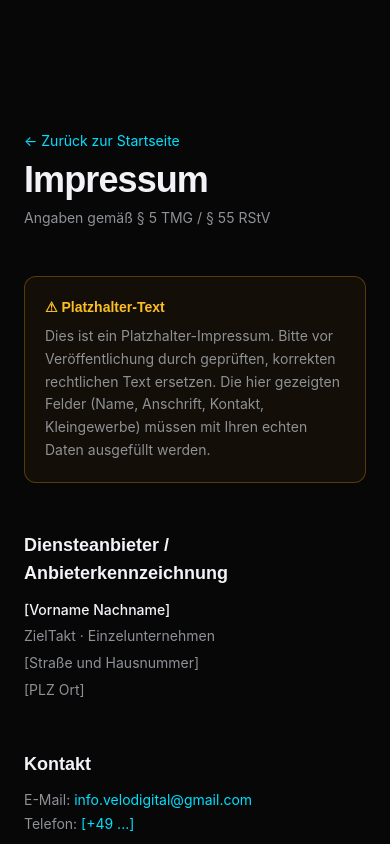
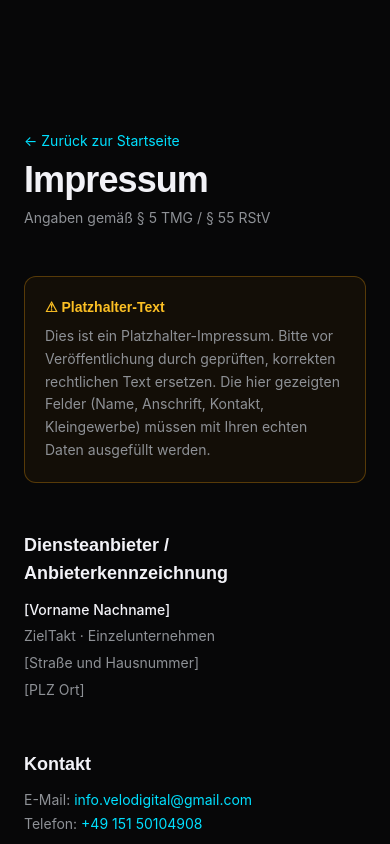
Before and after one commit to infovelodigital-lab/ZielTakt-, a React (Vite) app: page /impressum in a window 390 px wide. Shown: the top 844 px of the page. Built offline with nearby package versions, Linux system fonts and the light colour scheme.

Commit message:
SEO: add meta/OG/schema tags, sitemap.xml; fix wrong lang attribute and broken phone numbers

```diff
--- a/index.html
+++ b/index.html
@@ -1,5 +1,5 @@
 <!doctype html>
-<html lang="en">
+<html lang="de">
   <head>
     <meta charset="UTF-8" />
     <meta name="viewport" content="width=device-width, initial-scale=1.0" />
@@ -8,7 +8,52 @@
     <link rel="icon" type="image/png" sizes="192x192" href="/favicon-192.png" />
     <link rel="icon" type="image/png" sizes="512x512" href="/favicon-512.png" />
     <link rel="apple-touch-icon" href="/favicon-180.png" />
+    <link rel="canonical" href="https://zieltakt.info-velodigital.workers.dev/" />
+
     <title>ZielTakt – Webdesign Studio Konstanz</title>
+    <meta name="description" content="ZielTakt aus Konstanz: professionelle Websites, Google-Sichtbarkeit, Online-Buchung und Automatisierung für lokale Unternehmen am Bodensee. Kostenloses Erstgespräch." />
+
+    <meta property="og:type" content="website" />
+    <meta property="og:site_name" content="ZielTakt" />
+    <meta property="og:title" content="ZielTakt – Webdesign Studio Konstanz" />
+    <meta property="og:description" content="Professionelle Websites für Unternehmen am Bodensee: modernes Design, lokale Google-Sichtbarkeit und Online-Buchung aus einer Hand." />
+    <meta property="og:image" content="https://zieltakt.info-velodigital.workers.dev/zieltakt-logo.png" />
+    <meta property="og:url" content="https://zieltakt.info-velodigital.workers.dev/" />
+    <meta property="og:locale" content="de_DE" />
+
+    <meta name="twitter:card" content="summary_large_image" />
+    <meta name="twitter:title" content="ZielTakt – Webdesign Studio Konstanz" />
+    <meta name="twitter:description" content="Professionelle Websites für Unternehmen am Bodensee: modernes Design, lokale Google-Sichtbarkeit und Online-Buchung aus einer Hand." />
+    <meta name="twitter:image" content="https://zieltakt.info-velodigital.workers.dev/zieltakt-logo.png" />
+
+    <script type="application/ld+json">
+    {
+      "@context": "https://schema.org",
+      "@type": "ProfessionalService",
+      "name": "ZielTakt",
+      "url": "https://zieltakt.info-velodigital.workers.dev/",
+      "image": "https://zieltakt.info-velodigital.workers.dev/zieltakt-logo.png",
+      "email": "info.velodigital@gmail.com",
+      "telephone": "+49 151 50104908",
+      "priceRange": "1400€–4800€",
+      "areaServed": [
+        { "@type": "City", "name": "Konstanz" },
+        { "@type": "City", "name": "Friedrichshafen" },
+        { "@type": "City", "name": "Meersburg" },
+        { "@type": "City", "name": "Überlingen" },
+        { "@type": "City", "name": "Radolfzell" },
+        { "@type": "City", "name": "Singen" },
+        { "@type": "City", "name": "Stockach" },
+        { "@type": "City", "name": "Kreuzlingen" },
+        { "@type": "City", "name": "Frauenfeld" },
+        { "@type": "City", "name": "Schaffhausen" },
+        { "@type": "City", "name": "St. Gallen" },
+        { "@type": "City", "name": "Winterthur" },
+        { "@type": "City", "name": "Zürich" }
+      ],
+      "description": "Professionelle Websites, lokale Google-Sichtbarkeit, Online-Buchung und Automatisierung für lokale Unternehmen in Konstanz und der Bodensee-Region."
+    }
+    </script>
   </head>
   <body>
     <div id="root"></div>
--- a/src/components/landing/Contact.jsx
+++ b/src/components/landing/Contact.jsx
@@ -5,7 +5,7 @@ import SectionDivider from './SectionDivider';
 import GlassButton from './GlassButton';
 
 const CONTACT_EMAIL = 'info.velodigital@gmail.com';
-const CONTACT_PHONE = '+49 151 23456789';
+const CONTACT_PHONE = '+49 151 50104908';
 const WEB3FORMS_ACCESS_KEY = 'b120e0f3-17e8-4071-b046-227eda749ae6';
 
 // Platzhalter für spätere Social-Media-Links (Instagram, TikTok)
--- a/src/pages/Datenschutz.jsx
+++ b/src/pages/Datenschutz.jsx
@@ -23,7 +23,7 @@ export default function Datenschutz() {
             <p>ZielTakt · Einzelunternehmen</p>
             <p>[Straße, PLZ Ort]</p>
             <p>E-Mail: <a href="mailto:info.velodigital@gmail.com" className="text-neon hover:underline">info.velodigital@gmail.com</a></p>
-            <p>Telefon: [+49 ...]</p>
+            <p>Telefon: +49 151 50104908</p>
           </div>
         </section>
 
--- a/src/pages/Impressum.jsx
+++ b/src/pages/Impressum.jsx
@@ -30,7 +30,7 @@ export default function Impressum() {
           <h2 className="font-heading font-semibold text-titanium text-lg">Kontakt</h2>
           <div className="text-datagrey text-sm space-y-1">
             <p>E-Mail: <a href="mailto:info.velodigital@gmail.com" className="text-neon hover:underline">info.velodigital@gmail.com</a></p>
-            <p>Telefon: <a href="tel:+4915123456789" className="text-neon hover:underline">[+49 ...]</a></p>
+            <p>Telefon: <a href="tel:+4915150104908" className="text-neon hover:underline">+49 151 50104908</a></p>
           </div>
         </section>
 
```
Also changed, not shown: public/robots.txt, 1 other file (tests, documents, lock files or other folders).
